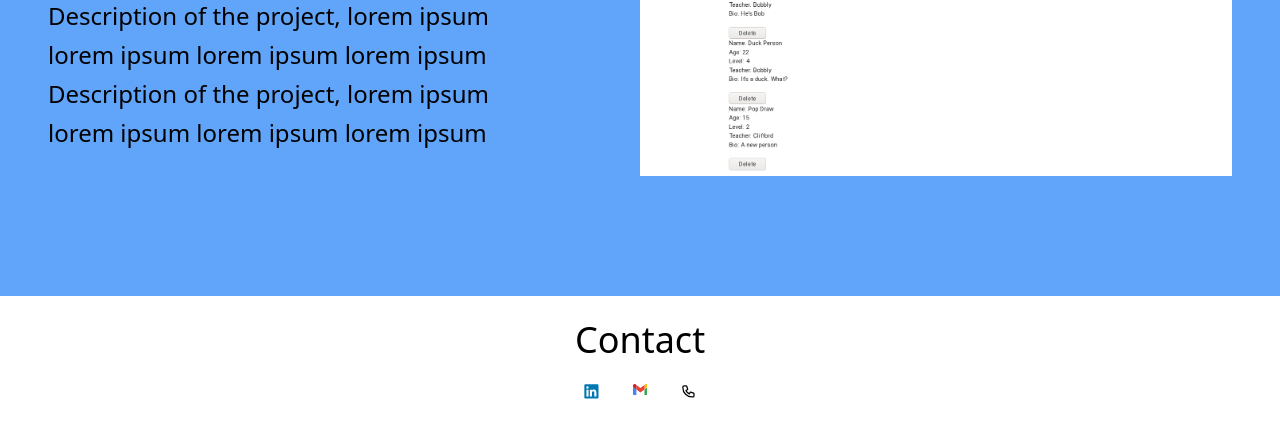
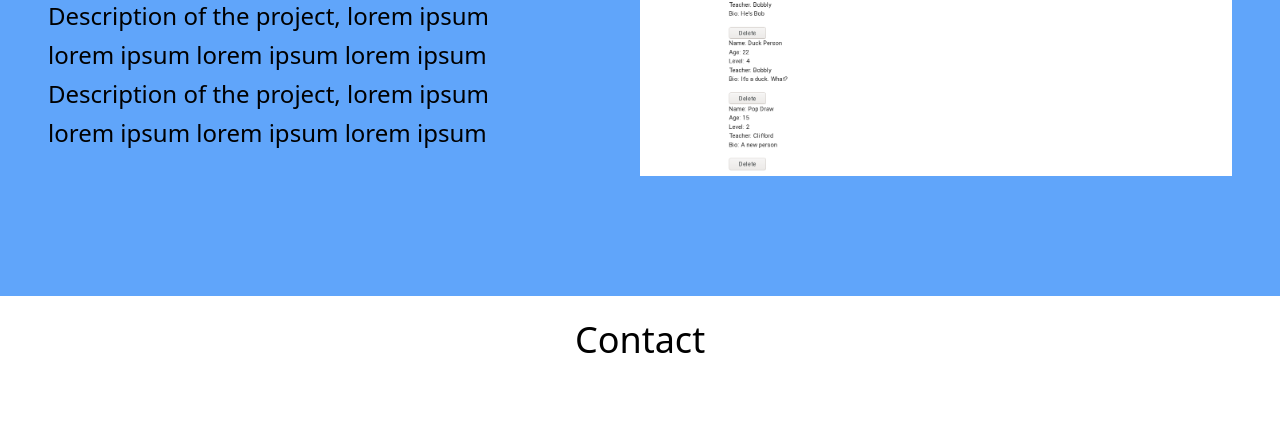
Before and after one commit to DeletedC/portfolio-express, a Next.js app: page / in a window 1280 px wide. Shown: the part 4248-4686 px from the top of the page. Built offline with nearby package versions, Linux system fonts and the light colour scheme.

Commit message:
Added working buttons under contact section

```diff
--- a/src/components/Contact.js
+++ b/src/components/Contact.js
@@ -6,10 +6,10 @@ const Contact = () => {
         <h1 className='text-center p-6'>Contact</h1>
 
         {/* CONTACT LINKS */}
-        <div className='flex justify-evenly'>
-          {svgPicker('linkedIn')}
-          {svgPicker('email')}
-          {svgPicker('phone')}
+        <div className='inline-flex md:pt-12'>
+          <a className='flex justify-center' href="https://www.linkedin.com/in/curtisjwoods" target='_blank'>{svgPicker('linkedIn')}</a>
+          <a className='flex justify-center' href="mailto: CurtisJWoodsII@gmail.com">{svgPicker('email')}</a>
+          <a className='flex justify-center' href="tel:724-777-8479">{svgPicker('phone')}</a>
         </div>
       </div>
     );
--- a/styles/globals.css
+++ b/styles/globals.css
@@ -10,7 +10,6 @@
     @apply text-2xl;
   }
 }
-
 
 /* html,
 body {
```
Also changed, not shown: 1 other file (tests, documents, lock files or other folders).
